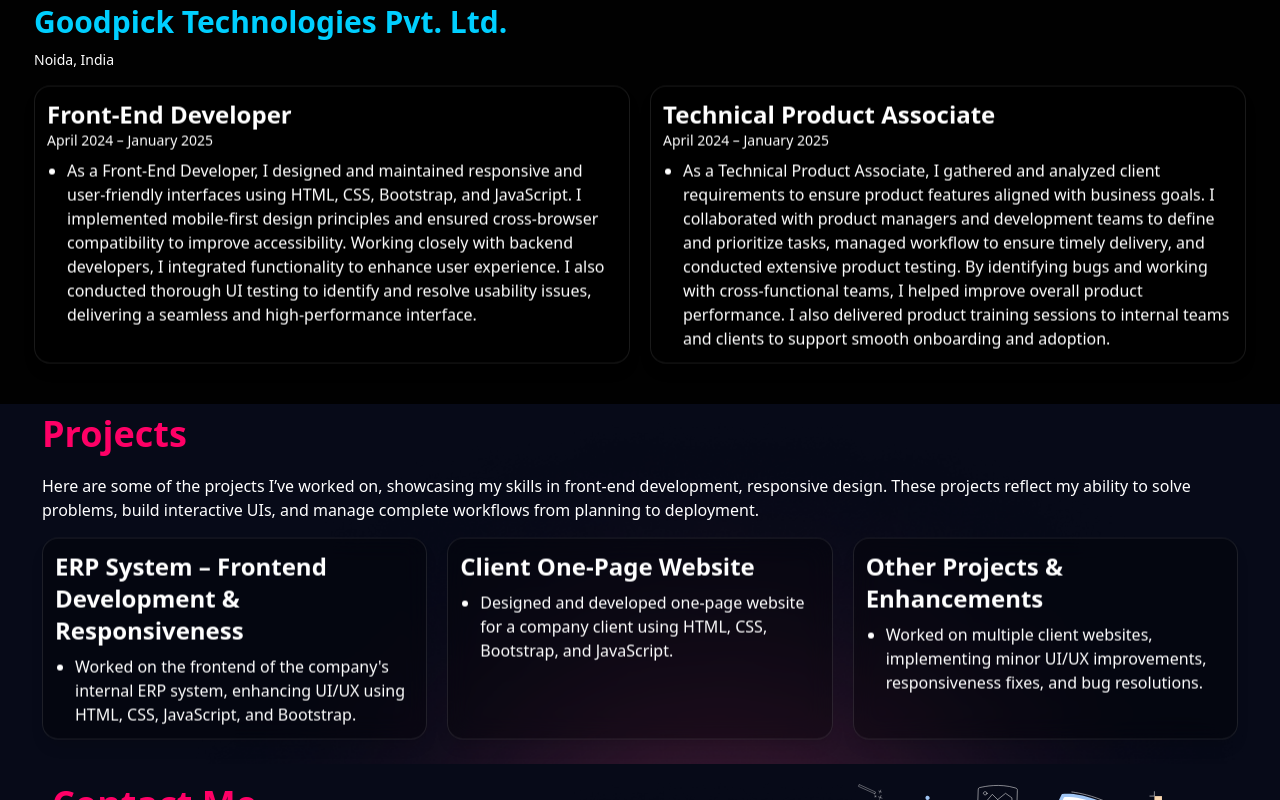
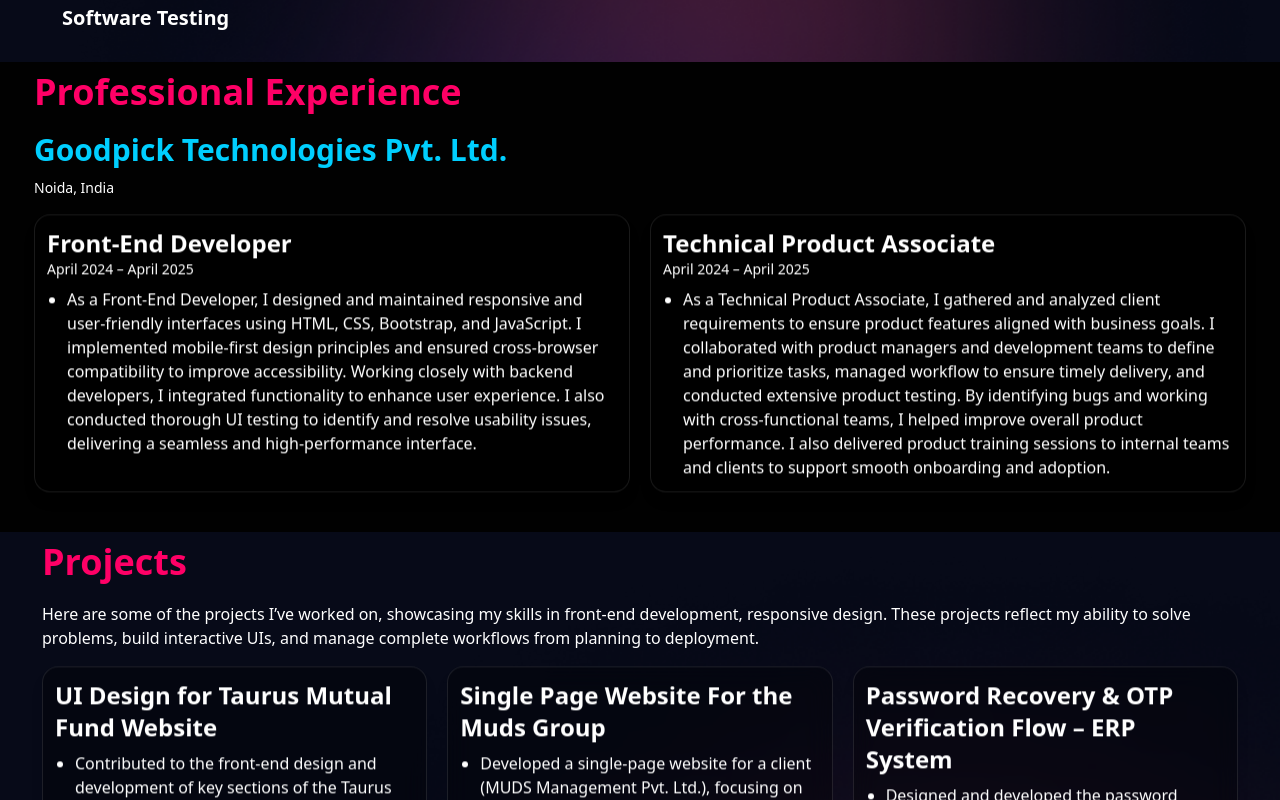
Before and after one commit to vikas-patel-6342/portfolio, a React (Vite) app: page / in a window 1280 px wide. Shown: the part 1840-2640 px from the top of the page. Built offline with nearby package versions, Linux system fonts and the light colour scheme.

Commit message:
Add projects with details in project component, upload updated cv and add github in skill components

```diff
--- a/src/components/Experience.jsx
+++ b/src/components/Experience.jsx
@@ -7,13 +7,13 @@
       id: 1,
       post: `Front-End Developer`,
       details: ` As a Front-End Developer, I designed and maintained responsive and user-friendly interfaces using HTML, CSS, Bootstrap, and JavaScript. I implemented mobile-first design principles and ensured cross-browser compatibility to improve accessibility. Working closely with backend developers, I integrated functionality to enhance user experience. I also conducted thorough UI testing to identify and resolve usability issues, delivering a seamless and high-performance interface.`,
-      duration: `April 2024 – January 2025`,
+      duration: `April 2024 – April 2025`,
     },
     {
       id: 2,
       post: `Technical Product Associate`,
       details: `As a Technical Product Associate, I gathered and analyzed client requirements to ensure product features aligned with business goals. I collaborated with product managers and development teams to define and prioritize tasks, managed workflow to ensure timely delivery, and conducted extensive product testing. By identifying bugs and working with cross-functional teams, I helped improve overall product performance. I also delivered product training sessions to internal teams and clients to support smooth onboarding and adoption.`,
-      duration: `April 2024 – January 2025`,
+      duration: `April 2024 – April 2025`,
     },
   ];
   return (
--- a/src/components/Projects.jsx
+++ b/src/components/Projects.jsx
@@ -1,24 +1,28 @@
 import React from "react";
 import Framermotion from "./Framermotion";
 import skillBackground from "../assets/images/color-sharp2.png";
-import { div } from "framer-motion/client";
 
 function Projects() {
   const projects = [
     {
-      name: "ERP System – Frontend Development & Responsiveness",
-      details:
-        "Worked on the frontend of the company's internal ERP system, enhancing UI/UX using HTML, CSS, JavaScript, and Bootstrap.",
+      name: "UI Design for Taurus Mutual Fund Website",
+      details: `Contributed to the front-end design and development of key sections of the Taurus Mutual Fund website.Designed core components including the Header, Footer, Hero Section, and Trending Mutual Fund section with a structured and user-friendly layout.Created a well-organized Sitemap page to enhance site navigation and user experience, especially for informational discovery.Maintained visual consistency and clean desktop-first design aligned with the brand’s professional identity.Focused on UI structure and aesthetics; responsiveness was not in scope for this project.`,
     },
     {
-      name: "Client One-Page Website",
-      details:
-        "Designed and developed one-page website for a company client using HTML, CSS, Bootstrap, and JavaScript.",
+      name: `Single Page Website For the Muds Group`,
+      details: `Developed a single-page website for a client (MUDS Management Pvt. Ltd.), focusing on front-end design and user interaction.Built an interactive form with client-side validation to ensure all required fields were filled before proceeding.Implemented a conditional multi-step flow: upon submitting the initial form, a modal popup with a secondary form was triggered.The "Get OTP" button and OTP input field remained hidden and disabled until all fields in the secondary form were properly filled, ensuring a seamless and secure user experience.`,
     },
     {
-      name: "Other Projects & Enhancements",
-      details:
-        "Worked on multiple client websites, implementing minor UI/UX improvements, responsiveness fixes, and bug resolutions.",
+      name: `Password Recovery & OTP Verification Flow – ERP System`,
+      details: `Designed and developed the password recovery and OTP verification flow for an ERP web application, focusing on usability, responsiveness, and security.Built a “Forgot Password” page with required fields and real-time client-side validation to prevent incomplete submissions.Designed an “Enter OTP” interface that activates only after successful form submission, ensuring secure and user-guided recovery steps.Focused on a seamless user experience across devices with responsive layouts and clear UI elements`,
+    },
+    {
+      name: `UI/UX Optimization for BORGERP Website`,
+      details: `Contributed to enhancing the responsiveness of multiple sections on the website borgerp.com, ensuring a seamless user experience across devices.Optimized layout and styling for various screen sizes including mobile, tablet, and desktop views.Fixed alignment issues, adjusted grid systems, and implemented media queries to improve mobile responsiveness.Ensured cross-browser compatibility and improved the overall UI/UX for better accessibility and performance.`,
+    },
+    {
+      name: `Responsive Design Enhancements for BORG ERP System`,
+      details: `Worked on front-end improvements for the BORG ERP system, focusing on optimizing the user interface for all screen sizes and devices.Made multiple modules of the ERP platform fully responsive using media queries, flexible grids, and modern CSS practices.Improved layout consistency and fixed responsiveness issues across mobile, tablet, and desktop views.Ensured better usability, clean design, and cross-browser compatibility.Collaborated regularly with the development team to implement updates and enhance the user experience.`,
     },
   ];
   return (
--- a/src/components/Skills.jsx
+++ b/src/components/Skills.jsx
@@ -10,6 +10,7 @@
 import react from "../assets/logo/react-logo.svg";
 import php from "../assets/logo/php.svg";
 import mysql from "../assets/logo/mysql-logo.svg";
+import github from "../assets/images/github.svg";
 import software from "../assets/logo/software-testing.svg";
 
 function Skills() {
@@ -22,6 +23,7 @@
     { name: "React.js", image: react, alt: "react-logo" },
     { name: "Basic of Php", image: php, alt: "php-logo" },
     { name: "Basics of MySql", image: mysql, alt: "mysql-logo" },
+    { name: "Git and Github", image: github, alt: "github-logo" },
     { name: "Software Testing", image: software, alt: "testing-logo" },
   ];
   return (
```
Also changed, not shown: src/assets/images/github.svg (added), 1 other file (tests, documents, lock files or other folders).
